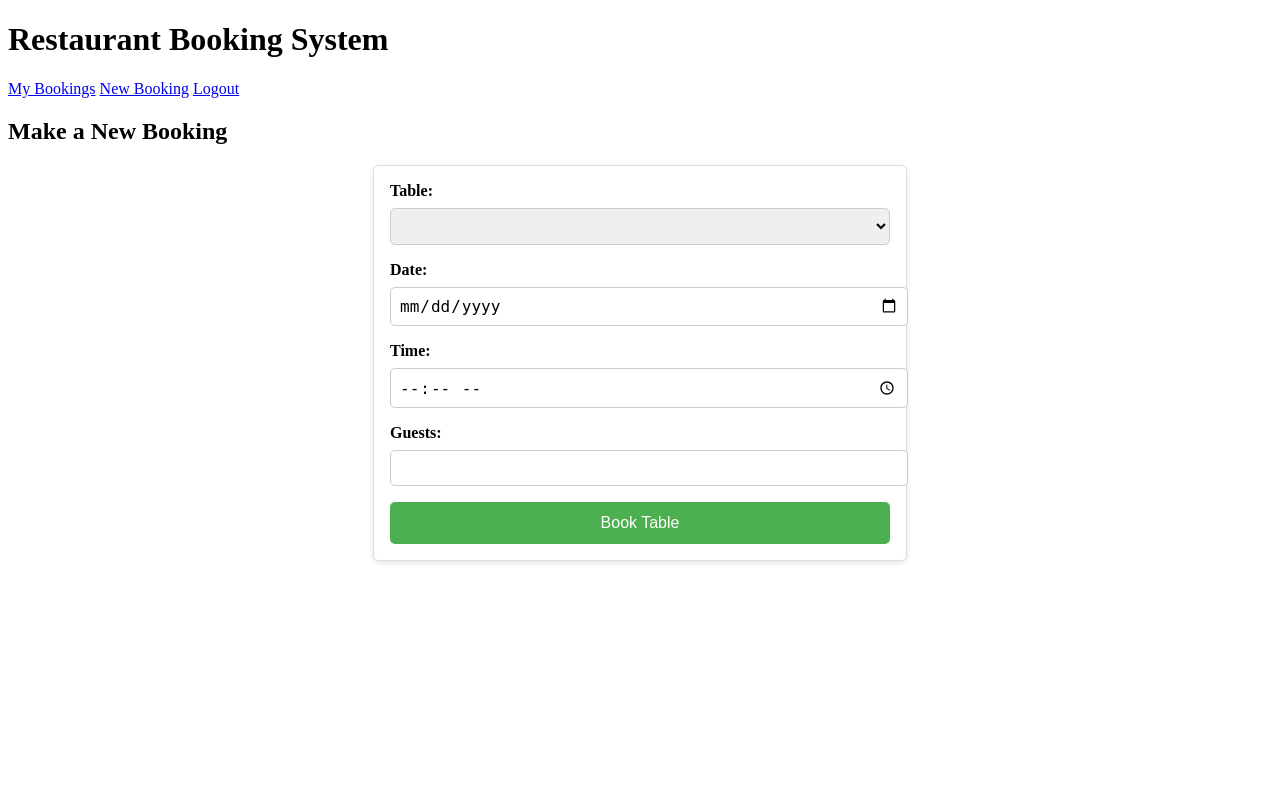
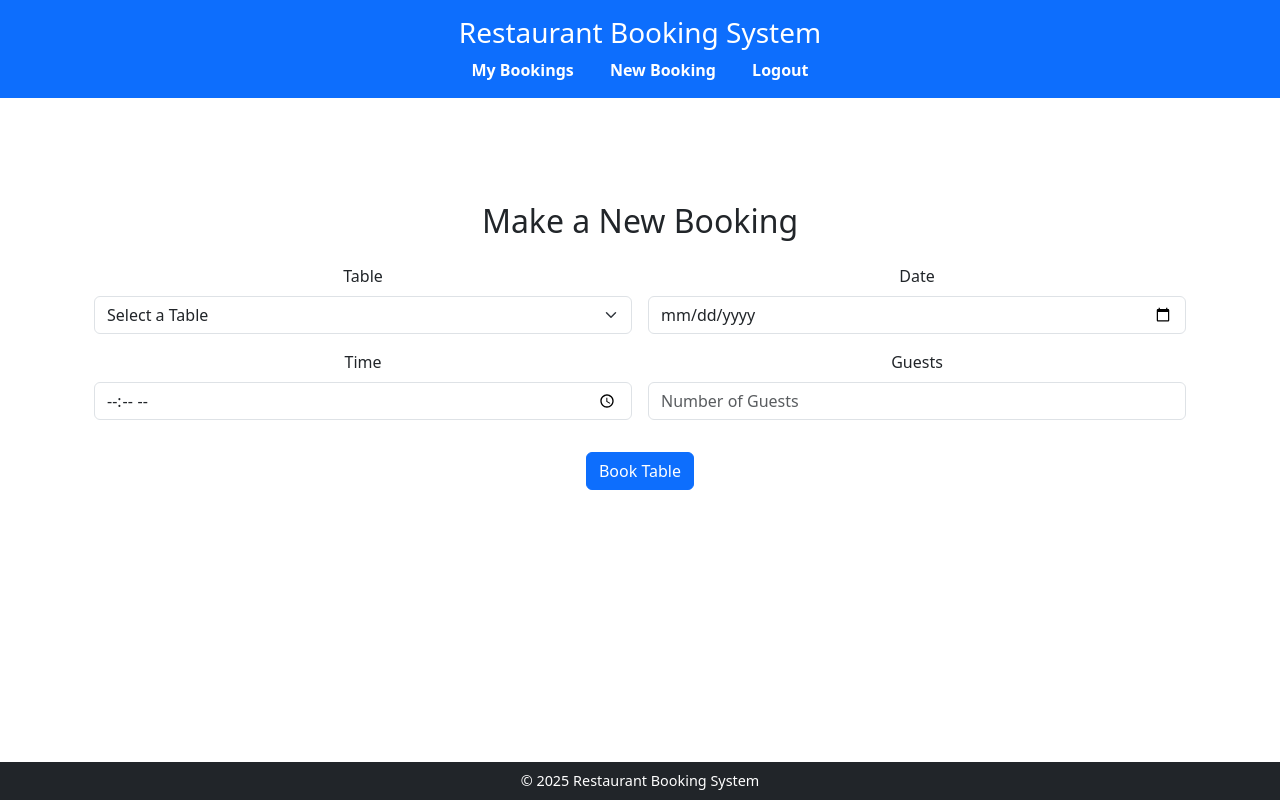
Before and after one commit to Ebby88sharma/restraunt-booking-system, a Django app: template bookings/templates/bookings/create_booking.html in a window 1280 px wide. Run offline with Django 5.2, Linux system fonts and the light colour scheme; the template is opened without the code that fills it: values that come from a table or form of the project are taken from there, others are empty; tables that the repository leaves empty hold one stand-in row (values such as "Sample post"); lists and menus that the app fills with data are empty.

Commit message:
delete functionality added along with booking form added

```diff
--- a/booking_system/settings.py
+++ b/booking_system/settings.py
@@ -93,6 +93,7 @@ STATICFILES_DIRS = [BASE_DIR / "static"]
 
 
 
+
 # Password validation
 # https://docs.djangoproject.com/en/5.1/ref/settings/#auth-password-validators
 
@@ -127,7 +128,9 @@ USE_TZ = True
 # Static files (CSS, JavaScript, Images)
 # https://docs.djangoproject.com/en/5.1/howto/static-files/
 
-STATIC_URL = 'static/'
+STATIC_URL = '/static/'
+STATICFILES_DIRS = [BASE_DIR / 'static']
+
 
 # Default primary key field type
 # https://docs.djangoproject.com/en/5.1/ref/settings/#default-auto-field
--- a/booking_system/urls.py
+++ b/booking_system/urls.py
@@ -20,10 +20,13 @@ from django.contrib.auth import views as auth_views  # Import auth_views
 
 from django.urls import path, include
 
+from bookings import views
+
 urlpatterns = [
+     path('', views.dashboard, name='dashboard'),  # Dashboard view
      path('admin/', admin.site.urls),
-    path('bookings/', include('bookings.urls')),  # Include bookings app URLs
-    path('logout/', auth_views.LogoutView.as_view(next_page='/'), name='logout'),  # Logout URL
+     path('bookings/', include('bookings.urls')),  # Include bookings app URLs
+     path('logout/', auth_views.LogoutView.as_view(next_page='/'), name='logout'),  # Logout URL
 
     path('', lambda request: redirect('booking_list')),
 ]
--- a/bookings/templates/bookings/create_booking.html
+++ b/bookings/templates/bookings/create_booking.html
@@ -1,29 +1,49 @@
 {% extends 'base.html' %}
+{% load static %}
 
 {% block content %}
-<h2>Make a New Booking</h2>
-<form method="POST" class="booking-form">
+<div class="container mt-5">
+    <h2 class="text-center mb-4">Make a New Booking</h2>
+    <form method="POST" class="row g-3">
         {% csrf_token %}
-    <div class="form-group">
-        <label for="table_id">Table:</label>
-        <select id="table_id" name="table_id">
+
+        <div class="col-md-6">
+            <label for="table_id" class="form-label">Table</label>
+            <select id="table_id" name="table_id" class="form-select" required>
+                <option value="" disabled selected>Select a Table</option>
                 {% for table in tables %}
-            <option value="{{ table.id }}">{{ table.name }}</option>
+                <option value="{{ table.id }}">{{ table }}</option>
                 {% endfor %}
             </select>
         </div>
-    <div class="form-group">
-        <label for="booking_date">Date:</label>
-        <input type="date" id="booking_date" name="booking_date" required>
+
+        {% if message %}
+        <div class="alert alert-{{ message_type }}">
+            {{ message }}
         </div>
-    <div class="form-group">
-        <label for="booking_time">Time:</label>
-        <input type="time" id="booking_time" name="booking_time" required>
+        {% endif %}
+
+
+        <div class="col-md-6">
+            <label for="booking_date" class="form-label">Date</label>
+            <input type="date" id="booking_date" name="booking_date" class="form-control" placeholder="YYYY-MM-DD"
+                required>
         </div>
-    <div class="form-group">
-        <label for="guests">Guests:</label>
-        <input type="number" id="guests" name="guests" required>
+
+        <div class="col-md-6">
+            <label for="booking_time" class="form-label">Time</label>
+            <input type="time" id="booking_time" name="booking_time" class="form-control" required>
         </div>
-    <button type="submit" class="btn">Book Table</button>
+
+        <div class="col-md-6">
+            <label for="guests" class="form-label">Guests</label>
+            <input type="number" id="guests" name="guests" class="form-control" min="1" placeholder="Number of Guests"
+                required>
+        </div>
+
+        <div class="col-12 text-center">
+            <button type="submit" class="btn btn-primary mt-3">Book Table</button>
+        </div>
     </form>
+</div>
 {% endblock %}
--- a/static/script.js
+++ b/static/script.js
@@ -14,13 +14,47 @@ document.addEventListener('DOMContentLoaded', () => {
                 .then(response => response.json())
                 .then(data => {
                     if (data.message) {
-                        alert(data.message);
+                        showToast(data.message, 'success');
                         location.reload();
                     } else {
-                        alert(data.error);
+                        showToast(data.error, 'danger');
                     }
+                })
+                .catch(error => {
+                    showToast('Something went wrong!', 'danger');
+                    console.error('Error:', error);
                 });
             }
         });
     });
 });
+
+/**
+ * Function to show a Bootstrap Toast.
+ * @param {string} message - The message to display.
+ * @param {string} type - The type of toast ('success', 'danger', etc.).
+ */
+function showToast(message, type) {
+    const toastContainer = document.querySelector('.toast-container');
+
+    const toastHTML = `
+        <div class="toast align-items-center text-bg-${type} border-0 mb-2" role="alert" aria-live="assertive" aria-atomic="true">
+            <div class="d-flex">
+                <div class="toast-body">
+                    ${message}
+                </div>
+                <button type="button" class="btn-close btn-close-white me-2 m-auto" data-bs-dismiss="toast" aria-label="Close"></button>
+            </div>
+        </div>
+    `;
+
+    toastContainer.insertAdjacentHTML('beforeend', toastHTML);
+
+    const newToast = toastContainer.lastElementChild;
+    const bootstrapToast = new bootstrap.Toast(newToast);
+    bootstrapToast.show();
+
+    newToast.addEventListener('hidden.bs.toast', () => {
+        newToast.remove();
+    });
+}
--- a/static/style.css
+++ b/static/style.css
@@ -1,45 +1,82 @@
-/* Booking Form Styles */
-.booking-form {
-    max-width: 500px;
-    margin: 0 auto;
-    padding: 1rem;
-    background-color: #ffffff;
-    border: 1px solid #ddd;
-    border-radius: 5px;
-    box-shadow: 0 2px 5px rgba(0, 0, 0, 0.1);
+
+<link href="https://cdn.jsdelivr.net/npm/bootstrap@5.3.0-alpha1/dist/css/bootstrap.min.css" rel="stylesheet">
+/* General Styles */
+body {
+    font-family: Arial, sans-serif;
+    margin: 0;
+    padding: 0;
+    background-color: #f8f9fa;
+    color: #333;
 }
 
-.booking-form .form-group {
-    margin-bottom: 1rem;
+/* Header Styles */
+header {
+    background-color: #007BFF;
+    color: white;
+    padding: 1rem 0;
+    text-align: center;
 }
 
-.booking-form label {
-    display: block;
-    margin-bottom: 0.5rem;
+header h1 {
+    margin: 0;
+    font-size: 2rem;
+}
+
+nav a {
+    color: white;
+    text-decoration: none;
+    margin: 0 1rem;
     font-weight: bold;
 }
 
-.booking-form input,
-.booking-form select {
-    width: 100%;
-    padding: 0.5rem;
-    border: 1px solid #ccc;
-    border-radius: 5px;
-    font-size: 1rem;
+nav a:hover {
+    text-decoration: underline;
 }
 
-.booking-form button {
-    width: 100%;
-    padding: 0.75rem;
-    background-color: #4CAF50;
-    color: white;
-    border: none;
-    border-radius: 5px;
-    font-size: 1rem;
-    cursor: pointer;
-    transition: background-color 0.3s;
+/* Main Content */
+main {
+    padding: 2rem;
+    text-align: center;
 }
 
-.booking-form button:hover {
-    background-color: #45a049;
+/* Buttons and Links */
+a {
+    color: #007BFF;
+    text-decoration: none;
 }
+
+a:hover {
+    text-decoration: underline;
+}
+
+
+.messages {
+    margin: 1em 0;
+}
+
+.alert {
+    padding: 15px;
+    margin: 10px 0;
+    border-radius: 5px;
+    font-size: 14px;
+}
+
+.alert-success {
+    color: #155724;
+    background-color: #d4edda;
+    border: 1px solid #c3e6cb;
+}
+
+.alert-error {
+    color: #721c24;
+    background-color: #f8d7da;
+    border: 1px solid #f5c6cb;
+}
+
+/* Footer */
+footer {
+    position: fixed;
+    bottom: 0;
+    width: 100%;
+    font-size: 0.9rem;
+}
--- a/templates/base.html
+++ b/templates/base.html
@@ -1,25 +1,43 @@
 {% load static %}
 <!DOCTYPE html>
 <html lang="en">
+
 <head>
     <meta charset="UTF-8">
     <meta name="viewport" content="width=device-width, initial-scale=1.0">
     <title>Restaurant Booking System</title>
+    <!-- Bootstrap CSS -->
+    <link href="https://cdn.jsdelivr.net/npm/bootstrap@5.3.0-alpha3/dist/css/bootstrap.min.css" rel="stylesheet">
+    <!-- Custom CSS -->
     <link rel="stylesheet" href="{% static 'css/style.css' %}">
 </head>
+
 <body>
-    <header>
-        <h1>Restaurant Booking System</h1>
-        <nav>
-            <a href="{% url 'booking_list' %}">My Bookings</a>
-            <a href="{% url 'create_booking' %}">New Booking</a>
-            <a href="{% url 'logout' %}">Logout</a>
-        </nav>
+    <header class="bg-primary text-white py-3">
+        <div class="container">
+            <h1 class="h3">Restaurant Booking System</h1>
+            <nav class="mt-2">
+                <a href="{% url 'booking_list' %}" class="text-white me-3">My Bookings</a>
+                <a href="{% url 'create_booking' %}" class="text-white me-3">New Booking</a>
+                <a href="{% url 'logout' %}" class="text-white">Logout</a>
+            </nav>
+        </div>
     </header>
-    <main>
+
+    <!-- Toast Container -->
+    <div class="toast-container position-fixed bottom-0 end-0 p-3"></div>
+
+    <main class="container my-4">
         {% block content %}
         {% endblock %}
     </main>
+    <footer class="bg-dark text-white text-center py-2">
+        &copy; 2025 Restaurant Booking System
+    </footer>
+    <!-- Bootstrap JS Bundle -->
+    <script src="https://cdn.jsdelivr.net/npm/bootstrap@5.3.0-alpha3/dist/js/bootstrap.bundle.min.js"></script>
+    <!-- Custom JS -->
     <script src="{% static 'js/script.js' %}"></script>
 </body>
+
 </html>
```
Also changed, not shown: bookings/templates/bookings/booking_list.html (+35 -13 lines), bookings/templates/bookings/dashboard.html (added, +38 -0 lines), bookings/views.py (+54 -33 lines). Lines whose indentation alone changed are shown as unchanged.
